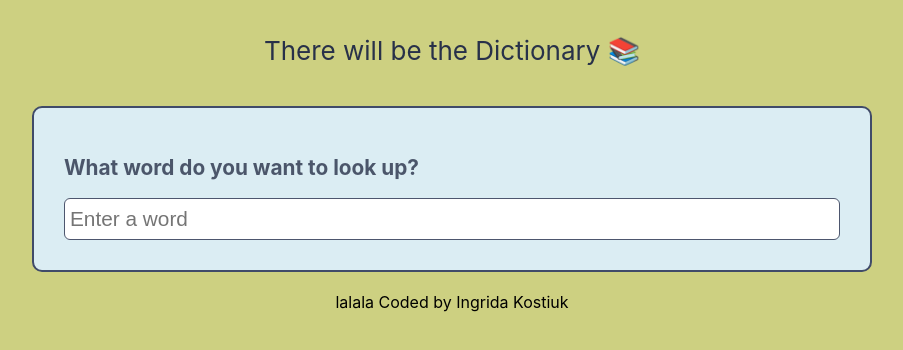
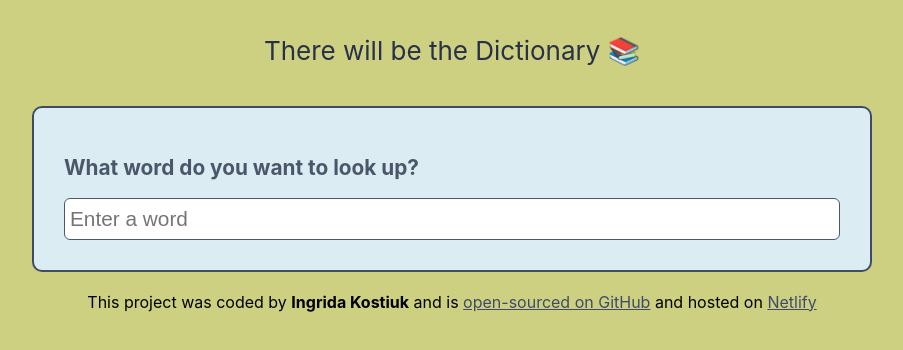
Before and after one commit to Ingrida425/shecodes-dictionary-react, a React (Create React App) app: page / in a window 1280 px wide. Shown: the top 350 px of the page, without its empty margins (188-1091 px from the left). Built offline with nearby package versions, Linux system fonts and the light colour scheme; no server answers.

Commit message:
corrected footer, added links to original photos

```diff
--- a/src/App.js
+++ b/src/App.js
@@ -9,7 +9,27 @@ export default function App() {
         <main>
           <Dictionary />
         </main>
-        <footer className="App-footer"> lalala Coded by Ingrida Kostiuk</footer>
+        <footer className="App-footer">
+          {" "}
+          This project was coded by <strong>Ingrida Kostiuk</strong> and is{" "}
+          <a
+            href="https://github.com/Ingrida425/shecodes-dictionary-react.git"
+            target="_blank"
+            rel="noreferrer"
+          >
+            {" "}
+            open-sourced on GitHub
+          </a>{" "}
+          and hosted on{" "}
+          <a
+            href="https://rococo-meringue-330f7c.netlify.app/"
+            target="_blank"
+            rel="noreferrer"
+          >
+            {" "}
+            Netlify
+          </a>
+        </footer>
       </div>
     </div>
   );
--- a/src/Photos.js
+++ b/src/Photos.js
@@ -12,11 +12,17 @@ export default function Photos(props) {
               if (index < 6) {
                 return (
                   <div className="col" key={index}>
-                    <img
-                      src={photo.src.landscape}
-                      alt={photo.alt}
-                      className="img-fluid"
-                    />
+                    <a
+                      href={photo.src.original}
+                      target="_blank"
+                      rel="noreferrer"
+                    >
+                      <img
+                        src={photo.src.landscape}
+                        alt={photo.alt}
+                        className="img-fluid"
+                      />
+                    </a>
                   </div>
                 );
               } else {
--- a/src/Synonyms.css
+++ b/src/Synonyms.css
@@ -7,5 +7,7 @@
   font-weight: 600;
   color: #283149;
   opacity: 0.7;
-  text-decoration: underline;
+  border: 1px dashed #283149;
+  padding: 4px 8px;
+  border-radius: 16px;
 }
```
